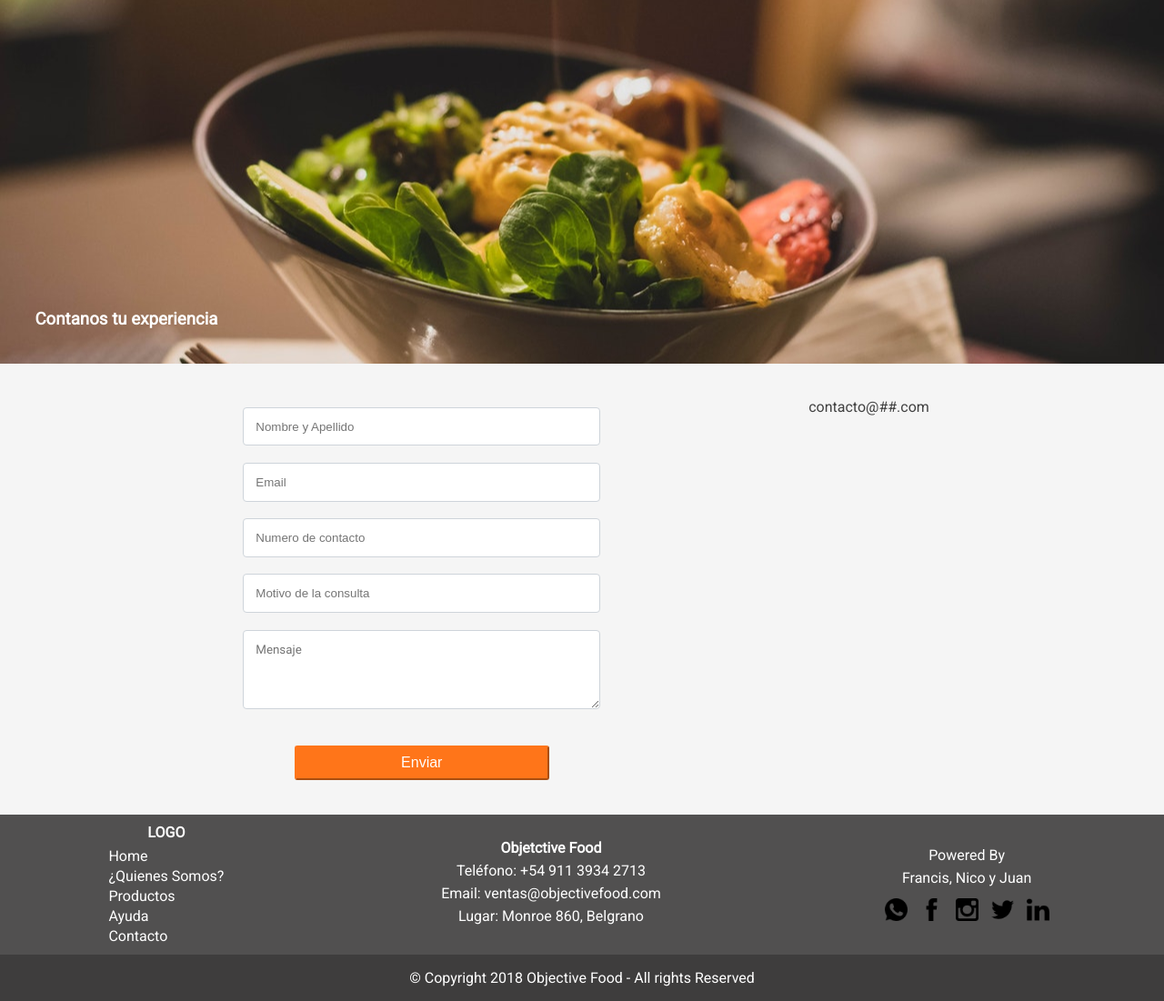
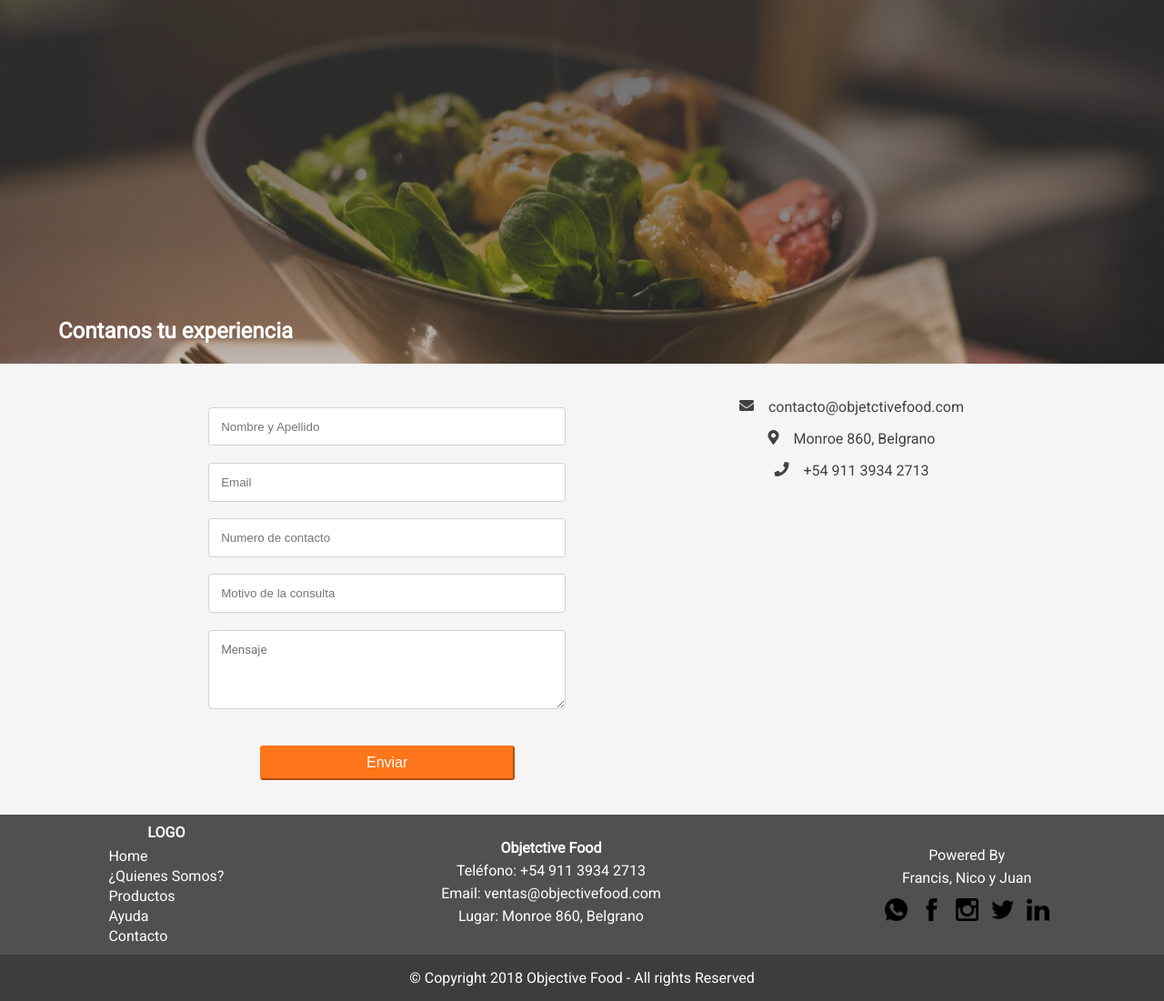
Before and after one commit to nicomosi/dh-proyecto-final, a PHP site: page /contacto.php in a window 1280 px wide. Shown: the part 50-1151 px from the top of the page at 91% size. Run offline with PHP 8.4, Linux system fonts and the light colour scheme; some libraries are stand-ins or nearby versions.

Commit message:
se agego info de contacto y se modifico imagen de fondo con blur

```diff
--- a/contacto.php
+++ b/contacto.php
@@ -9,11 +9,11 @@ require_once('_header.php');
 <body>
     <main>
 
+            <section class="contact-header">
+                <div class="back-blur">
 
-            <section class="contact-header">
-
-                <h3>Contanos tu experiencia</h3>
-
+                </div>
+                <h2>Contanos tu experiencia</h2>
             </section>
             <section class="contact-container">
                 <article >
@@ -25,7 +25,7 @@ require_once('_header.php');
 
                             <input type="number" id="telefono" class="form-input" placeholder="Numero de contacto">
 
-                            <input type="text" id="motivo" class="form-input" placeholder="Motivo de la consulta">
+                            <input type="text" id="motivo" class="form-input" placeholder="Motivo de la consulta" require>
 
 
                             <textarea rows="4" cols="50" id="mensaje" class="form-input" placeholder="Mensaje"></textarea>
@@ -35,7 +35,18 @@ require_once('_header.php');
                     </form>
                 </article>
                 <article class="contact-info">
-                    <p>contacto@##.com</p>
+                    <div class="info">
+                    <i class="fas fa-envelope"></i>
+                    <p>contacto@objetctivefood.com</p>
+                    </div>
+                    <div class="info">
+                    <i class="fas fa-map-marker-alt"></i>
+                    <p>Monroe 860, Belgrano</p>
+                    </div>
+                    <div class="info">
+                    <i class="fas fa-phone"></i>
+                    <p>+54 911 3934 2713</p>
+                    </div>
                 </article>
             </section>
 
--- a/css/estilos-francis.css
+++ b/css/estilos-francis.css
@@ -42,7 +42,7 @@
   cursor: pointer;
   height: calc(2.25rem + 2px);
   font-size: 1em;
-  width: 280px;
+  max-width: 280px;
 }
 .form-button:hover{
   transform: scale(1.1);
@@ -156,13 +156,15 @@
   background-size: cover;
   background-position: center;
   display: flex;
-  flex-direction: column;
-  justify-content: flex-end;
   height: 50vh;
 }
-.contact-header h3{
-  margin: 3%;
+.contact-header h2{
+  /* margin: 3%; */
   color: white;
+  color: white;
+  position: absolute;
+  top: 50vh;
+  left: 5%;
 }
 .contact-container{
   display: flex;
@@ -181,6 +183,15 @@ textarea#mensaje {
   font-family: inherit;
 }
 
+.info{
+  display: flex;
+  justify-content: center;
+  margin-bottom: 1em;
+}
+
+.info i{
+  margin-right: 1em;
+}
 /*
 
 //////////// RESPONSIVE //////////
```
